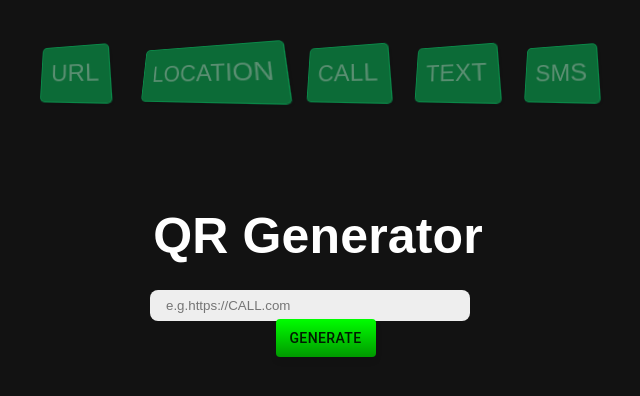
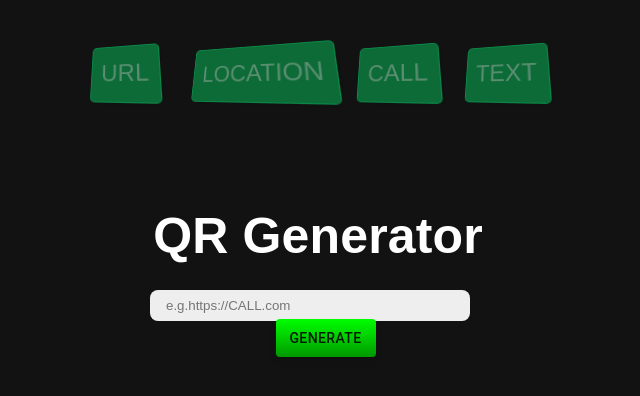
Before and after one commit to uic19bca1130/my-qr-generator, a React (Create React App) app: page /qrcode/CALL in a window 1280 px wide. Shown: the top 396 px of the page, without its empty margins (322-962 px from the left). Built offline with nearby package versions, Linux system fonts and the light colour scheme.

Commit message:
new changes

```diff
--- a/package.json
+++ b/package.json
@@ -10,6 +10,7 @@
     "@testing-library/jest-dom": "^5.16.5",
     "@testing-library/react": "^13.4.0",
     "@testing-library/user-event": "^13.5.0",
+    "qr-code-styling": "^1.6.0-rc.1",
     "qrcode": "^1.5.3",
     "react": "^18.2.0",
     "react-dom": "^18.2.0",
--- a/src/App.css
+++ b/src/App.css
@@ -149,3 +149,11 @@ button:active{
   transform: perspective(100px) rotateX(0) rotateY(0);
   background-color: #ff000000;
 }
+@keyframes fade-in {
+  from {
+    opacity: 0;
+  }
+  to {
+    opacity: 1;
+  }
+}
--- a/src/Component/Navbar.jsx
+++ b/src/Component/Navbar.jsx
@@ -13,7 +13,7 @@ const Navbar = () => {
       >
         <li className="nav-item" role="presentation">
           <Link
-            className={`nav-link ${activeTab === "url" ? "active" : ""}`}
+            className={`nav-link ${activeTab === "url" ? "active" : ""}`}//active lab use to indicate tabs is currently active or selected
             id="url"
             to="qrcode/URL"
           >
@@ -23,7 +23,7 @@ const Navbar = () => {
         <li className="nav-item" role="presentation">
           <Link
             className={`nav-link ${
-              activeTab === "location" ? "active" : ""
+              activeTab === "location" ? "active" : ""//active class is modifier class that applies diferent style or link
             }`}
             id="url"
             to="qrcode/Google Maps URL"
@@ -49,15 +49,7 @@ const Navbar = () => {
             <div className="box3d">TEXT</div>
           </Link>
         </li>
-        <li className="nav-item" role="presentation">
-          <Link
-            className={`nav-link ${activeTab === "SMS" ? "active" : ""}`}
-            id="SMS"
-            to="qrcode/SMS"
-          >
-            <div className="box3d">SMS</div>
-          </Link>
-        </li>
+
       </ul>
     </div>
   );
--- a/src/Component/Qrcode.jsx
+++ b/src/Component/Qrcode.jsx
@@ -6,11 +6,12 @@ import  Button from "@mui/material/Button";
 function QRCodeGenerator() {
   const [url, setUrl] = useState("");
 
+
   const [qr, setQr] = useState("");
   const { text } = useParams();
   const generateQRCode = () => {
     const phoneNumber = url.trim(); //trim removeing whitespace from the end of
-     const textMessage = "";
+     //const textMessage = "";
 
 
     const text = Number(phoneNumber);
@@ -22,7 +23,8 @@ if(text)
 else{
   qrText = `${phoneNumber}`;
 }
-    qrText = `smsto:9816167960:${qrText}:${textMessage}`;
+    //qrText = `smsto:9816167960:${qrText}:${textMessage}`;
+
 
 
     toDataURL(
@@ -61,6 +63,7 @@ else{
           boxShadow: "0px 4px 6px rgba(0, 0, 0, 0.1)",
           transform: "translateY(0)",
           transition: "transform 0.3s ease-out",
+          animation: "fade-in 1s ease-in-out",//Add fade-in animation
         }}
       >
         Generate
@@ -75,10 +78,11 @@ else{
             download="qrcode.png"
             sx={{
               marginTop: "16px",
-              background: "linear-gradient(to bottom, #00ff00,#009900)",//added 3d colour in the button
+              background: "linear-gradient(to bottom, #00ff00, #009900)",
               boxShadow: "0px 4px 6px rgba(0, 0, 0, 0.1)",
               transform: "translateY(0)",
               transition: "transform 0.3s ease-out",
+              animation: "fade-in 1s ease-in-out",
             }}
           >
             Download
```
Also changed, not shown: public/logo512.png (deleted), 1 other file (tests, documents, lock files or other folders).
